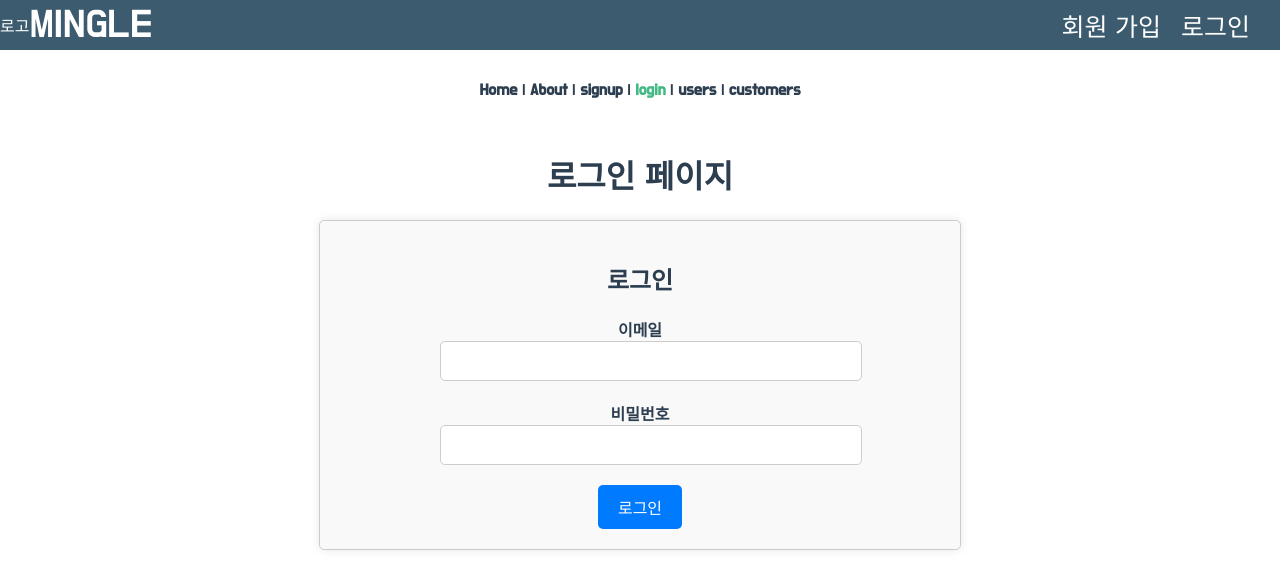
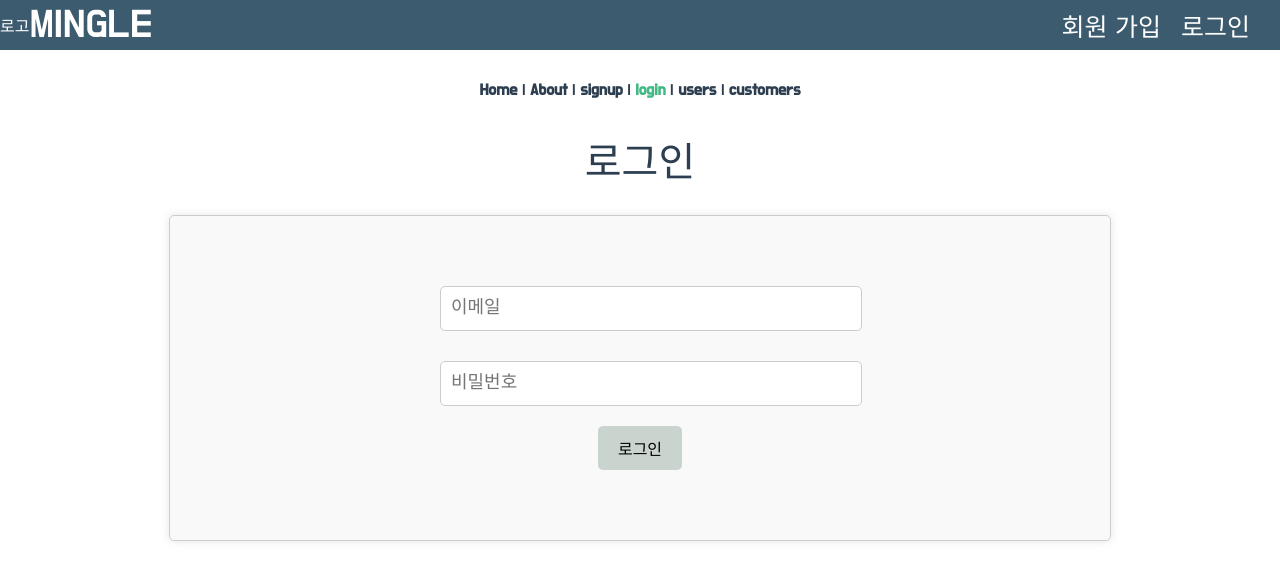
Before and after one commit to kinggodgeneralteam2/BE05-FIN-2TEAM-MINGLECRM-FRONT, a Vue app: page /login in a window 1280 px wide. Shown: the top 588 px of the page. Built offline with nearby package versions, Linux system fonts and the light colour scheme.

Commit message:
로그인 페이지 구현

```diff
--- a/src/components/LoginForm.vue
+++ b/src/components/LoginForm.vue
@@ -1,30 +1,35 @@
 <template>
-  <div class="login-page">
-    <h2>로그인</h2>
-    <form @submit.prevent="login" class="login-form">
+  <div>
+    <div class="login-form">
       <!-- 이메일 입력 -->
       <div class="form-group">
-        <label for="email">이메일</label>
-        <input id="email" v-model="email" type="email" required>
+        <input id="email" v-model="email" type="email" required placeholder="이메일">
       </div>
+
+      <div class=signup-form-vertical-spacer> </div>
+
       <!-- 비밀번호 입력 -->
       <div class="form-group">
-        <label for="password">비밀번호</label>
-        <input id="password" v-model="password" type="password" required>
+        <input id="password" v-model="password" type="password" required placeholder="비밀번호">
       </div>
       <!-- 로그인 버튼 -->
-      <button type="submit" class="btn-submit">로그인</button>
-    </form>
-    <!-- 로그인 결과 메시지 -->
-    <p v-if="message" :class="{ message: true, 'message-success': isSuccess }">{{ message }}</p>
+      <button v-if="!isValidEmailPassword" type="submit" class="btn-submit" @click="signInValid">로그인</button>
+
+    </div>
+
     <!-- 로그인 성공 시 회원 정보 수정 버튼 -->
-    <button v-if="isSuccess" @click="goToUpdatePage">회원 정보 수정</button>
+    <div class="form-email-auth" v-if="isValidEmailPassword">
+      <input id="authCode" v-model="authCode" type="text" required placeholder="인증코드">
+      <div class="email-form-horizon-spacer"> </div>
+      <button class="email-auth-check-button" @click="signIn">인증</button>
+    </div>
+
   </div>
 </template>
 
 <script>
 import { useAuthStore } from '../storage/auth';
-import { ref } from 'vue';
+import { ref, watch } from 'vue';
 import axios from 'axios';
 
 export default {
@@ -35,18 +40,69 @@ export default {
     const password = ref(''); // 비밀번호
     const message = ref(''); // 로그인 결과 메시지
     const isSuccess = ref(false); // 로그인 성공 여부
+    const isValidEmailPassword = ref(false); // 로그인 요청한 이메일과 패스워드 유효성 여부
+    const authCode = ref('');
     // const userId = ref(null); // 로그인한 사용자의 ID
 
-    // 로그인 함수
-    const login = async () => {
+
+    const signInValid = async () => {
       try {
-        // 서버에서 사용자 정보 가져오기
-        const response = await axios.post('http://localhost:8080/api/v1/auth/signin', {
+        // 이메일, 패스워드 유효성 체크
+        const response = await axios.post('http://localhost:8080/api/v1/auth/signin/valid', {
           email: email.value,
           password: password.value
         });
 
-        const tokens = response.data;
+        if (response.data.data === true) {
+          isValidEmailPassword.value = true;
+          window.alert("인증 메일이 발송되었습니다!");
+        } else {
+          window.alert("로그인에 실패하였습니다. 이메일과 비밀번호를 확인해주세요.");
+        }
+        console.log(response.data.status);
+
+
+      } catch (error) {
+        // 네트워크 오류 메시지 표시
+        console.error('로그인 오류:', error);
+        message.value = '로그인에 실패했습니다.';
+        isSuccess.value = false;
+      }
+    }
+
+
+    const emailRequest = async () => {
+      try {
+        // 서버에서 사용자 정보 가져오기
+        const response = await axios.post('http://localhost:8080/api/v1/auth/signin/email', {
+          email: email.value,
+          password: password.value
+        });
+
+        console.log(response.data.status);
+        authStore;
+
+      } catch (error) {
+        // 네트워크 오류 메시지 표시
+        console.error('로그인 오류:', error);
+        message.value = '로그인에 실패했습니다.';
+        isSuccess.value = false;
+      }
+    };
+
+    const signIn = async () => {
+      console.log("signIn함수 실행");
+      try {
+        console.log(email.value);
+        console.log(authCode.value);
+        // 인증 코드 확인하기
+        const response = await axios.post('http://localhost:8080/api/v1/auth/signin', {
+          email: email.value,
+          password: password.value,
+          authCode: authCode.value
+        })
+        console.log(response.data.data);
+        const tokens = response.data.data;
 
         // Pinia Store에 토큰 설정
         authStore.setTokens(tokens.atk, tokens.rtk);
@@ -62,14 +118,13 @@ export default {
         isSuccess.value = true;
 
         console.log("tokens", tokens);
-
       } catch (error) {
         // 네트워크 오류 메시지 표시
         console.error('로그인 오류:', error);
         message.value = '로그인에 실패했습니다.';
         isSuccess.value = false;
       }
-    };
+    }
 
     // 회원 정보 수정 페이지로 이동 함수
     const goToUpdatePage = () => {
@@ -82,11 +137,30 @@ export default {
       // router.push({ name: 'UserEdit', params: { id: userId.value } });
     };
 
-    return { email, password, message, isSuccess, login, goToUpdatePage };
+    watch(isValidEmailPassword, (newVal) => {
+      if (newVal) {
+        emailRequest();
+      }
+    });
+
+    return {
+      email,
+      password,
+      message,
+      isSuccess,
+      emailRequest,
+      goToUpdatePage,
+      isValidEmailPassword,
+      authCode,
+      signInValid,
+      signIn };
   }
+
 };
 </script>
 <style scoped>
+
+
 .login-page {
   max-width: 600px;
   margin: 0 auto;
@@ -105,6 +179,11 @@ export default {
 .form-group {
   margin-bottom: 20px;
 }
+.form-email-auth {
+  display:flex;
+  max-width: 300px;
+  margin: 0 auto;
+}
 
 label {
   display: block;
@@ -112,26 +191,41 @@ label {
 }
 
 input[type="email"],
-input[type="password"] {
+input[type="password"],
+input[type="text"] {
   width: 100%;
   padding: 10px;
-  font-size: 16px;
+  font-size: 18px;
   border: 1px solid #ccc;
   border-radius: 5px;
+  font-family: "Do Hyeon", sans-serif;
 }
 
 .btn-submit {
-  background-color: #007bff;
-  color: #fff;
+  background-color: #CAD4CE;
+  color: black;
   padding: 10px 20px;
   border: none;
   border-radius: 5px;
   cursor: pointer;
   font-size: 16px;
+  font-family: "Do Hyeon", sans-serif;;
 }
 
 .btn-submit:hover {
   background-color: #0056b3;
+}
+
+.email-auth-check-button {
+  min-width: 70px;
+  background-color: #CAD4CE;
+  color: black;
+  border: 1px;
+  border-radius: 5px;
+  cursor: pointer;
+  font-size: 16px;
+
+  font-family: "Do Hyeon", sans-serif;
 }
 
 .message {
@@ -142,4 +236,16 @@ input[type="password"] {
 .message-success {
   color: blue;
 }
+
+::placeholder {
+  font-family: "Do Hyeon", sans-serif;
+}
+
+.signup-form-vertical-spacer {
+  margin-bottom: 30px;
+}
+
+.email-form-horizon-spacer {
+  margin-right: 30px;
+}
 </style>
--- a/src/components/SignUpForm.vue
+++ b/src/components/SignUpForm.vue
@@ -173,7 +173,6 @@ export default {
 
         try {
         window.alert('잠시만 기다려주세요');
-        showAuthCodeInput.value = true;
         const response = await axios.post('http://localhost:8080/api/v1/auth/signup/emailauth', {
           email: email.value
         });
@@ -182,6 +181,7 @@ export default {
           window.alert('이미 존재하는 이메일입니다. 다른 이메일을 사용해주세요.');
         } else {
           window.alert('이메일 코드가 발송되었습니다.');
+          showAuthCodeInput.value = true;
         }
 
 
@@ -283,7 +283,6 @@ export default {
 
 .form-group-name {
   max-width: 200px;
-
 }
 
 .form-group-email {
@@ -304,8 +303,8 @@ export default {
 .email-auth-button {
 
   min-width: 70px;
-  background-color: #007bff;
-  color: #fff;
+  background-color: #CAD4CE;
+  color: black;
   border: 1px;
   border-radius: 5px;
   cursor: pointer;
@@ -316,8 +315,8 @@ export default {
 
 .email-auth-check-button {
   min-width: 70px;
-  background-color: #007bff;
-  color: #fff;
+  background-color: #CAD4CE;
+  color: black;
   border: 1px;
   border-radius: 5px;
   cursor: pointer;
@@ -353,17 +352,18 @@ input[type="password"] {
 }
 
 .btn-submit {
-  background-color: #007bff;
-  color: #fff;
+  background-color: #CAD4CE;
+  color: black;
   padding: 10px 20px;
   border: none;
   border-radius: 5px;
   cursor: pointer;
   font-size: 16px;
+  font-family: "Do Hyeon", sans-serif;
 }
 
 .btn-submit:hover {
-  background-color: #0056b3;
+  background-color: #CAD4CE;
 }
 
 .message {
--- a/src/views/LoginPage.vue
+++ b/src/views/LoginPage.vue
@@ -1,7 +1,14 @@
 <template>
   <div>
-    <h1>로그인 페이지</h1>
-    <LoginForm />
+    <div style="font-size: 40px;">
+    로그인
+    </div>
+
+    <div class="vertical-spacer"> </div>
+    <div class="signin-page">
+      <LoginForm />
+    </div>
+
   </div>
 </template>
 
@@ -19,4 +26,19 @@ export default {
 
 <style scoped>
 /* 필요한 스타일 작성 */
+
+.vertical-spacer {
+  margin-bottom: 2%;
+}
+
+.signin-page {
+  max-width: 800px;
+  max-height: 800px;
+  margin: auto auto 100px auto;
+  padding: 70px;
+  border: 1px solid #ccc;
+  border-radius: 5px;
+  background-color: #f9f9f9;
+  box-shadow: 0 0 10px rgba(0, 0, 0, 0.1);
+}
 </style>
```
